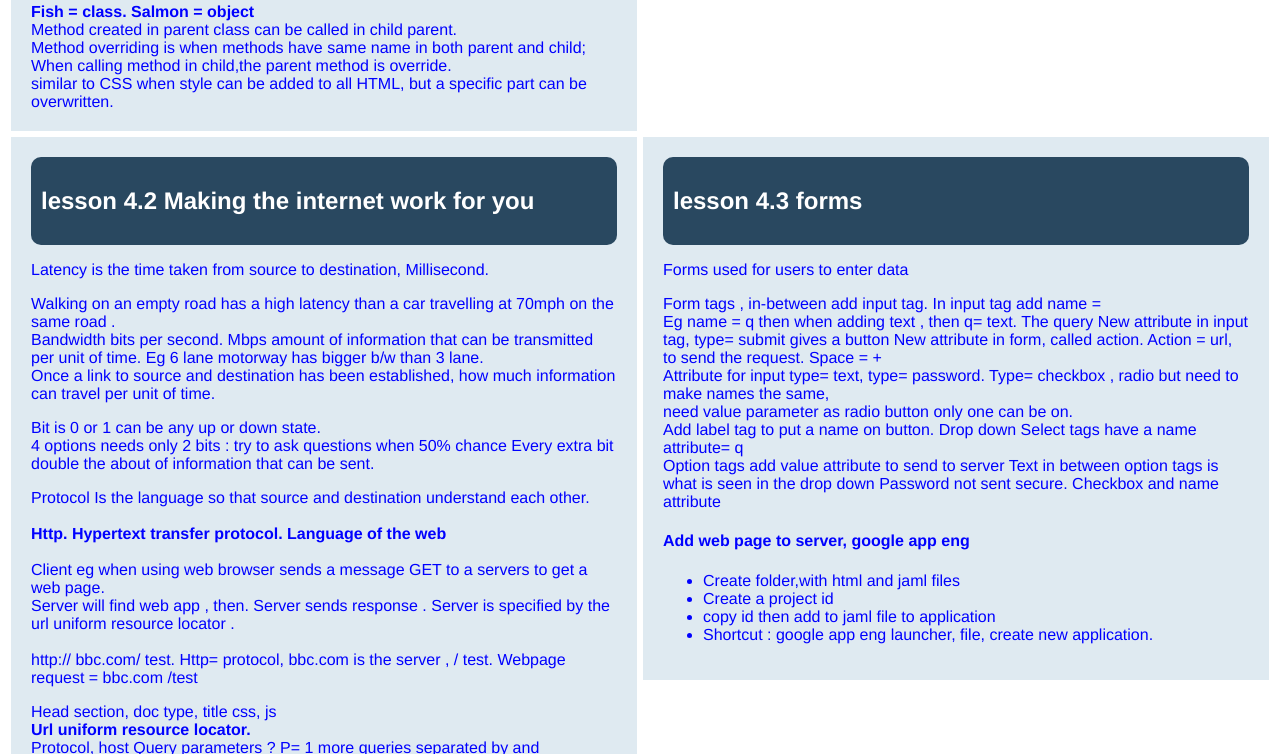
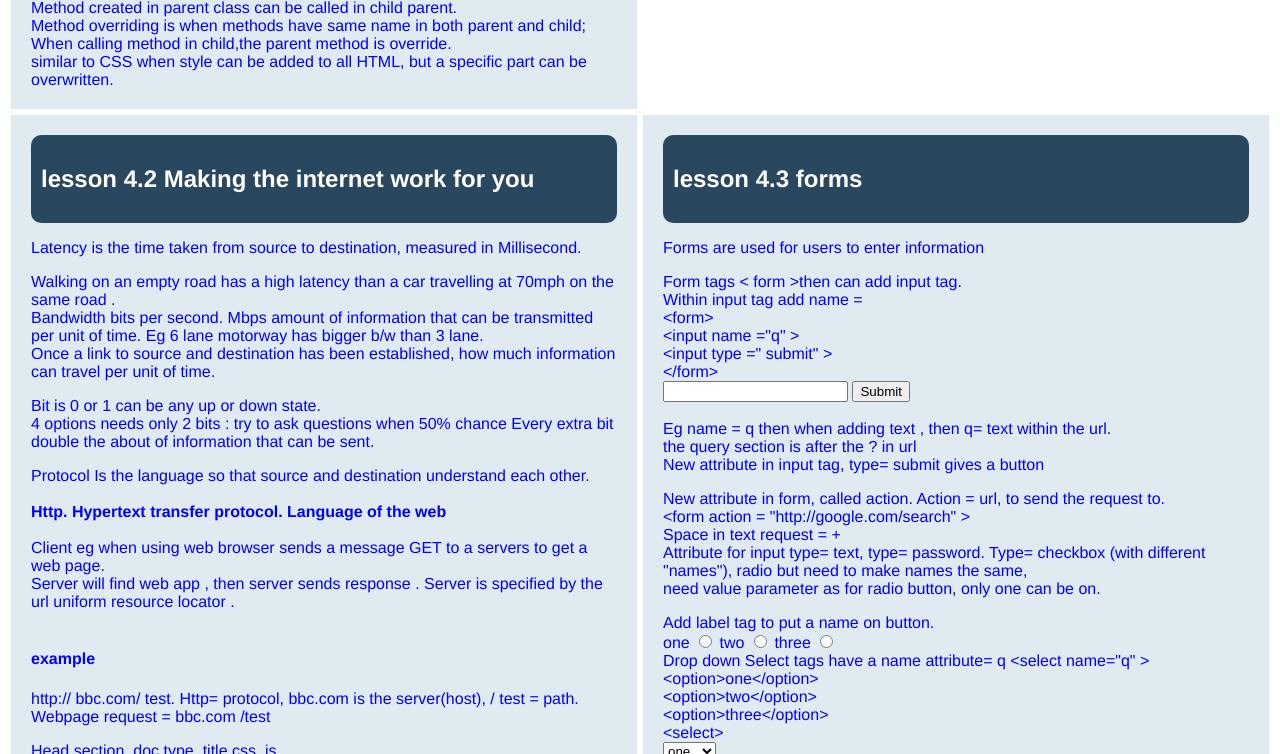
Before and after one commit to Chandradasa/Template_testing, a Python web app: template templates/index.html in a window 1280 px wide. Shown: the part 5746-6500 px from the top of the page. Run offline with Jinja, Linux system fonts and the light colour scheme; the template is opened without the code that fills it, so the values that code supplies are empty.

Commit message:
Updating notes  on stage 4

```diff
--- a/main.py
+++ b/main.py
@@ -83,10 +83,10 @@ class CourseNotes(Handler):
 ]
          notes = [["Lesson 1.1: The Basics of the Web and HTML","lesson_1.1"]]
 
+         marque= ["keep on learning  programming; when you hit a wall, take a break", "always come back"]
 
 
-
-         self.render('index.html',notes= notes )
+         self.render('index.html',notes= notes ,marque=marque)
 
 class Testing(Handler):
       def get (self):
--- a/templates/comments.html
+++ b/templates/comments.html
@@ -41,6 +41,7 @@
        </div>
 
     wrote: <blockquote> <h3 class= "lesson-notes">{{ post.content }}</blockquote> </h3>
+    {{ post.date }}
     </div>
 
 
--- a/templates/index.html
+++ b/templates/index.html
@@ -3,7 +3,12 @@
 {% block content %}
 
 
-<marquee> keep on learning  programming; when you hit a wall, take a break</marquee>
+{% for message in marque %}
+
+
+<marquee>  {{ marque }}  </marquee>
+
+{% endfor %}
 
 <a href="comments.html"> add comments</a>
 <a href="/MainPage"> test connection</a>
@@ -544,7 +549,7 @@
           <h2> lesson 4.2 Making the internet work for you</h2>
       </div>
       <div>
-           <p> Latency is the time taken from source to destination, Millisecond. </p>
+           <p> Latency is the time taken from source to destination, measured in  Millisecond. </p>
              Walking on an empty road has a high latency than a car travelling at 70mph on the same road . </br>
              Bandwidth bits per second. Mbps  amount of information that can be transmitted per unit of time.
              Eg 6 lane motorway has bigger b/w than 3 lane. </br>
@@ -555,22 +560,23 @@
             Protocol   Is the language so that source and destination understand each other. </br></br>
              <b>Http. Hypertext transfer protocol. Language of the web</b> </br> </br>
             Client eg when using web browser sends a message GET to a servers to get a web page. </br>
-             Server will find web app , then. Server sends response . Server is specified by the url uniform resource locator .</br> </br>
-            http:// bbc.com/ test.   Http= protocol,  bbc.com is the server , / test. Webpage request = bbc.com /test </br>
+             Server will find web app , then server sends response . Server is specified by the url uniform resource locator .</br> </br>
+             <h4>example</h4>
+            http:// bbc.com/ test.   Http= protocol,  bbc.com is the server(host), / test = path. Webpage request = bbc.com /test </br>
             <p>Head section, doc type, title css, js </br>
             <b>Url  uniform resource locator.</b> </br> Protocol, host
-             Query parameters ? P= 1 more queries separated by and </br>Extra information </br> Name= value </br>
+             Query parameters ? P= 1 more queries separated by &amp; </br>Extra information </br> Name= value </br>
              Caching : stores data for quick retrieval </br>
             Fragment #. Not sent to server , query sent to server
             Port :  make internet connection need host name and port. Default 80 </br>
-            Http :  request line, GET.  / foo http :   Method, path , version </p>
+            Http :  request line, GET.  / foo, http 1.1 :   Method, path , version </p>
             <b>Main Method s GET and POST.</b>
              already connected to host , so not in request line.</br>
             The path is relative to the host, relative path not absolute path. Absolute path would have complete path. </br>
             Headers sent with request line </br>
             Host name needed as web server  could have many websites.</br>
             User agent who is requesting. Good way to identify yourself  being courteous
-            No space in name and needs : </br>
+            No space in name and needs a   ":" </br>
             User sends request to server. Then server responds
             Status line. Http/1.1.
             <ul>
@@ -598,22 +604,61 @@
           <h2> lesson 4.3 forms </h2>
       </div>
       <div>
-            <p>Forms used for users to enter data </p>
-              Form tags ,  in-between add input tag.
-              In input tag add name = </br>
-              Eg name = q then when adding text , then q= text. The query
-              New attribute  in input tag,  type= submit gives a button
-             New attribute in form,  called action. Action = url, to send the request.
-             Space = + </br>
-             Attribute for input type= text, type= password. Type= checkbox , radio but need to make names the same,</br>
-            need value parameter as radio button only one can be on. </br>
-            Add label tag to put a name on button.
+            <p>Forms  are used for users to enter information </p>
+              Form tags &lt; form &gt;then can add input tag.</br>
+              Within input tag add name = </br>
+              &lt;form> </br>
+              &lt;input name ="q" > </br>
+               &lt;input type =" submit" > </br>&lt;/form>
+              <form>
+                 <input  name= "q">
+                 <input type ="submit" name= "q">
+              </form>   </br>
+              Eg name = q then when adding text , then q= text within the url. </br>
+              the query section is after the ? in url </br>
+              New attribute  in input tag,  type= submit gives a button</br>
+              <p>New attribute in form,  called action. Action = url, to send the request to.</br>
+             &lt;form action = "http://google.com/search" &gt; </br>
+             Space in text request  = + </br>
+             Attribute for input type= text, type= password. Type= checkbox (with different "names"), radio but need to make names the same,</br>
+            need value parameter as for radio button, only one can be on. </br> </p>
+            Add label tag to put a name on button. </br>
+            <form>
+               <label>
+                 one
+                 <input type="radio" name="q" value="one">
+               </label>
+               <label>
+                 two
+                 <input type="radio" name="q" value="two">
+               </label>
+               <label>
+                 three
+                 <input type="radio" name="q" value="three">
+               </label>
+            </form>
              Drop down
-             Select tags have a name attribute= q </br>
-             Option tags add value attribute to send to server
-             Text in between option tags is what is seen in the drop down
-             Password not sent secure.
-             Checkbox and name attribute
+             Select tags have a name attribute= q &lt;select name="q" &gt; </br>
+              &lt;option&gt;one&lt;/option&gt;</br>
+              &lt;option&gt;two&lt;/option&gt;</br>
+              &lt;option&gt;three&lt;/option&gt;</br>
+             &lt;select&gt; </br>
+             <form>
+               <select name="q">
+                <option> one </option>
+                <option> two </option>
+                <option> three </option>
+               </select>
+               <br>
+               <input type="submit">
+             </form>
+
+
+
+             in option tags add value attribute to send to server.
+             Text in between option tags is what is seen in the drop down<br>
+              note Password not sent secure.
+
              <h4>Add web page to server, google app eng </h4>
              <ul>
                 <li>Create folder,with html and jaml files</li>
@@ -637,12 +682,16 @@
           <h2> lesson 4.4 modulus and dictionaires </h2>
       </div>
       <div>
-          <p>Modulus operator  is the percent sign and calculates  the  remainder. </p> </br>
-            Number percent modulus.   14 per 12 = 2 </br>
-            Dictionaries  has a key and value.  List  key is the position number. </br> So when you have say the 30th input  a name 'key'  is easier to remember or find.</br>
-            Not in order, list in order.
+          <p>Modulus operator  is the &#37; sign and calculates  the  remainder. </p> </br>
+            &lt;Number&gt;  &#37; modulus = remainder   14 &#37;12 = 2 </br><br>
+            Dictionaries  has a key and value.  List has values in the position number. </br> So when you have say the 30th input  a name 'key'  is easier to remember or find.</br>
+            Not in order, list is in order.
             Note can have nested dictionary.
-             {}.  Can edit  like list. String cannot be modify , immutable .
+            {}. <br>
+            Can edit  like list. String cannot be modify , immutable . <br><br>
+            To add  new key/value = (name of dictionary)dict ["new  key"]=  "new value"
+
+
 
 
       </div>
@@ -657,12 +706,28 @@
           <h2> lesson 4.5 Working with App eng </h2>
       </div>
       <div>
-          <p>  Class main page
-          Function  response with header and  output
-          App=.   Looks at where the request will be directed in the file (routing)
-         / testform. Seems like a key and value </br></p>
-          In form tag method attribute can be post. But function should be changed to post
-          GET  parameters in url, used for fetching docs, max url <length , ok to cache, should be same server, just a link. </br>
+        <p> app.Jaml file  tell  GAE which python file to use. Also any static files , like css. Libaries are also called hear
+        </p>
+        <p> In the python file at the bottom  part of code, directs to what handler to use when end users request</p>
+
+        <pre>
+          app = webapp2.WSGIApplication([
+          ('/',CourseNotes),('/comments.html',Comments),('/MainPage',MainPage),
+           ('/sign', PostWall),('/testing_forloops',Testing)]       , debug=True)
+
+        </pre>
+
+        when end user requests a page  it needs to equal one of the first items in the brackets (). then the second item will direct to  part of code needed. first item maps to second item in the bracket. The second item maps to relavent part of code. The second items in the  () is call a handler.
+
+          <p>   Looks at where the request will be directed in the file (routing).
+
+         </br></p>
+          In form tag method attribute can be post.<br>
+          the code below can be used to look at header requests <br>
+          self.response.headers['contemt-type'] ='text/plain'<br>
+          self.response.write(self.request)<br>
+           But function should be changed to post
+          GET  parameters in url, used for fetching docs, max url length , ok to cache, should be same server, just a link. </br>
          POST  parameters in body after header, used for updating data, no max length , not ok to cache, ok to change server. Need form
 
 
@@ -682,20 +747,47 @@
             Server can receive  junk. </br>
             If using drop downs , still need to verify data and advise user of any errors </br>
             If checking numbers, check input isdigit and convert to int </br> </p>
-            User   Sends a  GET form, server sends form data, user sents POST form , server sends  good or bad message
+            User   Sends a  GET form, server sends form data, user sents POST form , server sends  good or bad message<br>
+            get function sends the form to end user. <br>
+            post function  accepts user input
             <h4>Validation : </h4>
-            Verify input, on error render form again, include error message </br>
-            string substitution = percent s
+            Verify input, if error, render form again, include error message </br>
+            if form has a post method,  need def post (self) function<br>
+            string substitution = &#37;s<br>
+            given_string=" i think  &#37; and &#37; are thing to do"
+            <pre>
+              def sub (s1,s2):
+                return given _string % (s1,s2)
+
+              print sub ("run","sleep")
+
+            </pre>
+           <p> i think  <b>run</b> and  <b>sleep</b> are thing to do</p>
+
+           can used a dictonary to substitute named vales <br>
+           given_string=" i think  &#37;(run) and &#37;(sleep) are thing to do
+           <pre>
+           def sub (run,sleep)
+              return given _string&#37;{ "run":run,"sleep":sleep }
+           print sub ("talk","walk")
+           </pre>
+           <p>i think  <b>talk</b> and <b>walk</b> are thing to do</p>
             Html escaping to stop user input using html. </br>
-           &lt; &gt;Quote  &quot;  and  &amp;. Used for substitution  for html .
+           escape characters substitute for html .<br> Can search for escape characters HTML for full list
+           <a href="http://www.theukwebdesigncompany.com/articles/entity-escape-characters.php?PHPSESSID=8cbbddde9a9c9825467546f1c98fe119"> html escape characters </a>
+
            <pre>
            Def  escape(s)
              Use.   for ( i, o ) in (( "&", "& amp ;") :
               s = s.replace (i,o)
             return s
            </pre>
-           Or use import cgi    ,cgi .escape ( s. quote =True ) built in python </br>
-           This stops user added HTML to post which could corrupt code </br>
+           Easier way is to  use import cgi    ,cgi .escape ( s. quote =True ) built in python </br>
+           This stops user added HTML to post which <b>could corrupt code</b> </br>
+           Jinja 2  has auto escape function as well<br>
+           <p>template_dir = os.path.join(os.path.dirname(__file__), 'templates')
+           jinja_env =jinja2.Environment(loader = jinja2.FileSystemLoader(template_dir ), autoescape =True)</p>
+           autoescape=True is the Jinja2 html autoescape <br><br>
            Redirection when successful redirect to another server so reloading page does not resubmit  and have a distinct pages for forms and success
       </div>
      </div>
```
Also changed, not shown: 1 other file.
